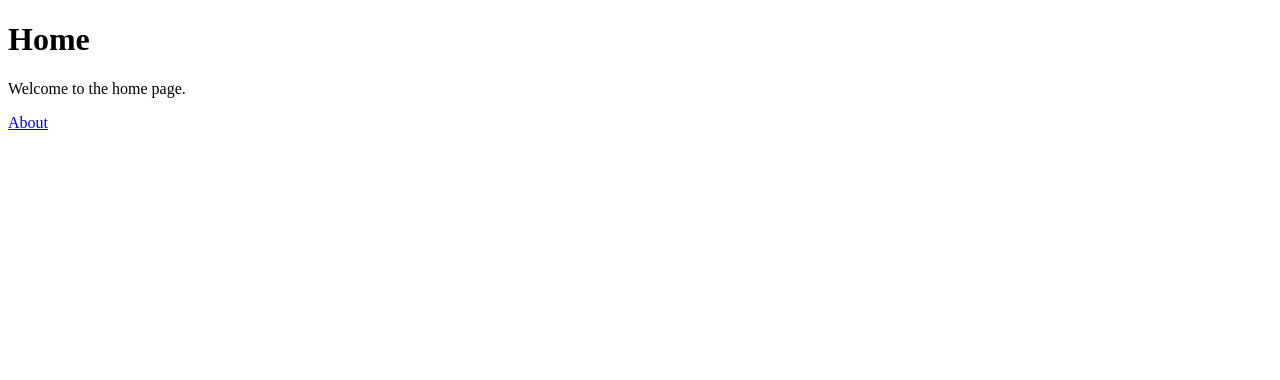
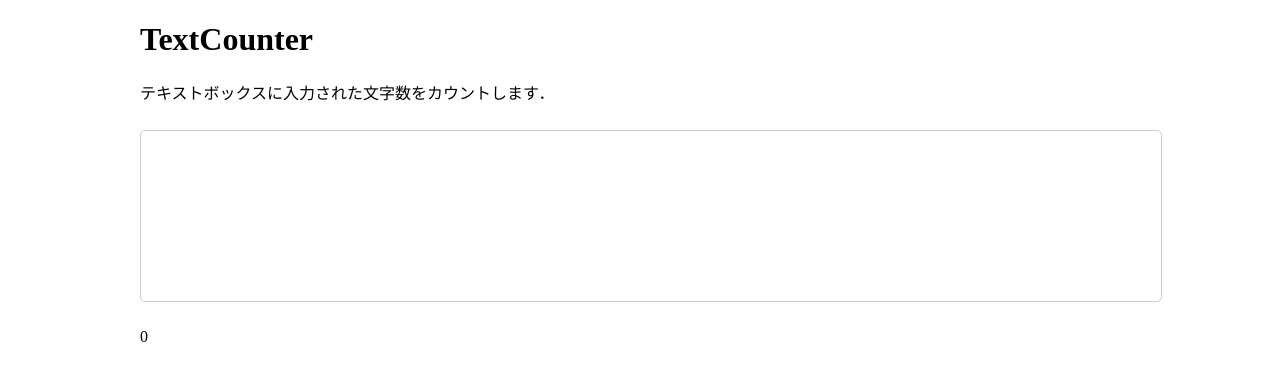
Before and after one commit to N-Keisho/TextCounter, a plain HTML site: page index.html in a window 1280 px wide. Drawn offline with Linux system fonts and the light colour scheme.

Commit message:
styles: Add Template

```diff
--- a/index.html
+++ b/index.html
@@ -5,9 +5,12 @@
     <link rel="stylesheet" type="text/css" href="style.css">
 </head>
 <body>
-    <h1>Home</h1>
-    <p>Welcome to the home page.</p>
-    <p><a href="about.php">About</a></p>
+    <div class="container">
+        <h1>TextCounter</h1>
+        <p>テキストボックスに入力された文字数をカウントします．</p>
+        <input type="text" id="input" oninput="countText()">
+        <p id="count">0</p>
+    </div>
     <script src="script.js"></script>
 </body>
 </html>
--- a/style.css
+++ b/style.css
@@ -0,0 +1,14 @@
+.container {
+    width: 100%;
+    max-width: 1000px;
+    margin: 0 auto;
+}
+
+input {
+    width: 100%;
+    height: 150px;
+    padding: 10px;
+    margin: 10px 0;
+    border: 1px solid #ccc;
+    border-radius: 5px;
+}
```
